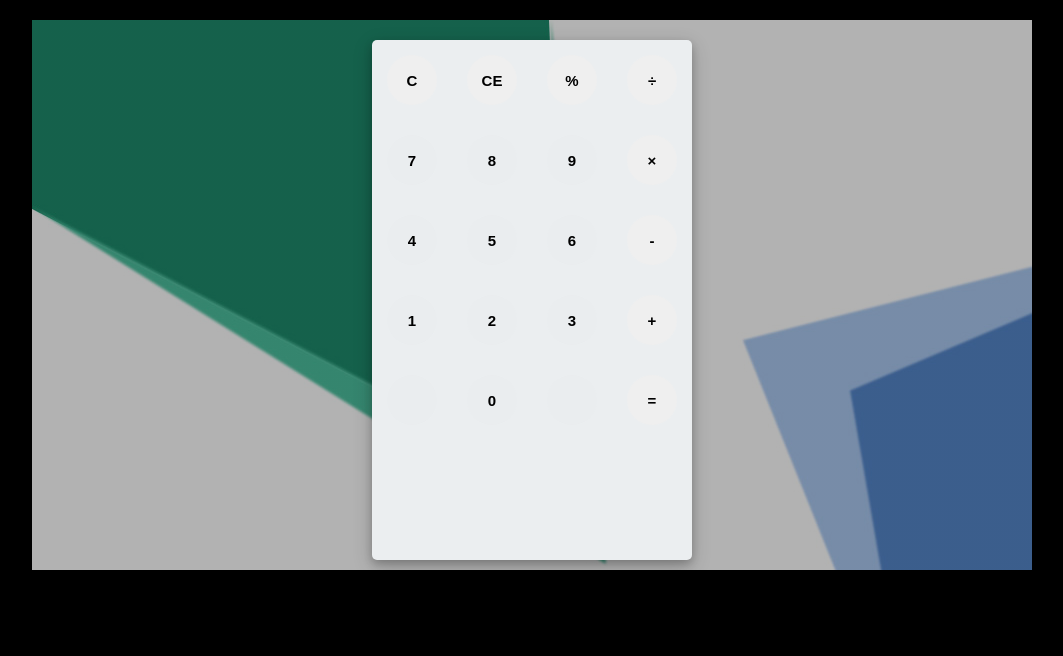
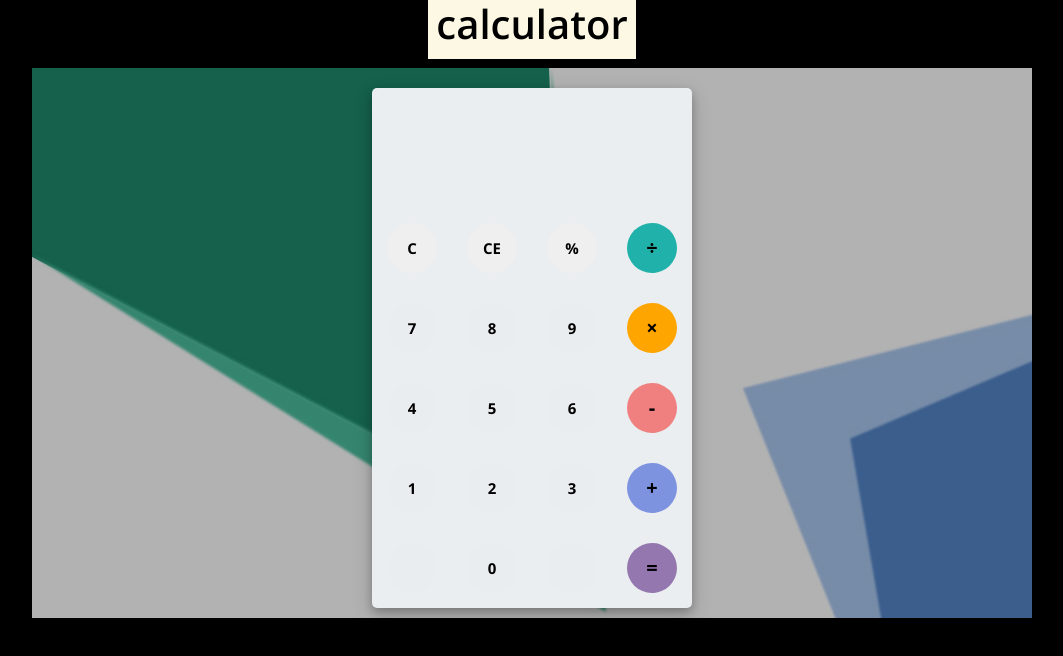
Before and after one commit to prateeksha-coder/L34, a plain HTML site: page index.html in a window 1280 px wide. Shown: the whole page, without its empty margins (108-1171 px from the left). Drawn offline with nearby package versions, Linux system fonts and the light colour scheme.

Commit message:
initial commit

```diff
--- a/index.html
+++ b/index.html
@@ -1,14 +1,32 @@
 <html>
 
 <head>
+    <link href="https://cdn.jsdelivr.net/npm/bootstrap@5.1.3/dist/css/bootstrap.min.css" rel="stylesheet"
+        integrity="sha384-1BmE4kWBq78iYhFldvKuhfTAU6auU8tT94WrHftjDbrCEXSU1oBoqyl2QvZ6jIW3" crossorigin="anonymous">
+    <script src="https://cdn.jsdelivr.net/npm/bootstrap@5.1.3/dist/js/bootstrap.bundle.min.js"
+        integrity="sha384-ka7Sk0Gln4gmtz2MlQnikT1wXgYsOg+OMhuP+IlRH9sENBO0LRn5q+8nbTov4+1p"
+        crossorigin="anonymous"></script>
+
+
     <link rel="stylesheet" type="text/css" href="style.css">
     <link href="https://fonts.googleapis.com/css?family=Open+Sans:600,700" rel="stylesheet">
     <title>A simple calculator</title>
 </head>
 
 <body>
+    <center>
+        <h1><mark>calculator</mark></h1>
+    </center>
     <div id="container">
         <div id="calculator">
+            <div id="result">
+                <div id="history">
+                    <p id="history-value"></p>
+                </div>
+                <div id="output">
+                    <p id="output-value"></p>
+                </div>
+            </div>
             <div id="keyboard">
                 <button class="operator" id="clear">C</button>
                 <button class="operator" id="backspace">CE</button>
@@ -30,8 +48,10 @@
                 <button class="number" id="0">0</button>
                 <button class="empty" id="empty"></button>
                 <button class="operator" id="=">=</button>
-
             </div>
+        </div>
+    </div>
+    <script src="script.js"></script>
 </body>
 
 </html>
--- a/style.css
+++ b/style.css
@@ -58,3 +58,48 @@ body {
 .empty:focus {
     outline: 0;
 }
+
+#result {
+    height: 120px;
+}
+
+#history {
+    text-align: right;
+    height: 20px;
+    margin: 0 20px;
+    padding-top: 20px;
+    font-size: 15px;
+    color: #919191;
+}
+
+#output {
+    text-align: right;
+    height: 60px;
+    margin: 10px 20px;
+    font-size: 30px;
+}
+
+button:nth-child(4) {
+    font-size: 20px;
+    background-color: #20b2aa;
+}
+
+button:nth-child(8) {
+    font-size: 20px;
+    background-color: #ffa500;
+}
+
+button:nth-child(12) {
+    font-size: 20px;
+    background-color: #f08080;
+}
+
+button:nth-child(16) {
+    font-size: 20px;
+    background-color: #7d93e0;
+}
+
+button:nth-child(20) {
+    font-size: 20px;
+    background-color: #9477af;
+}
```
